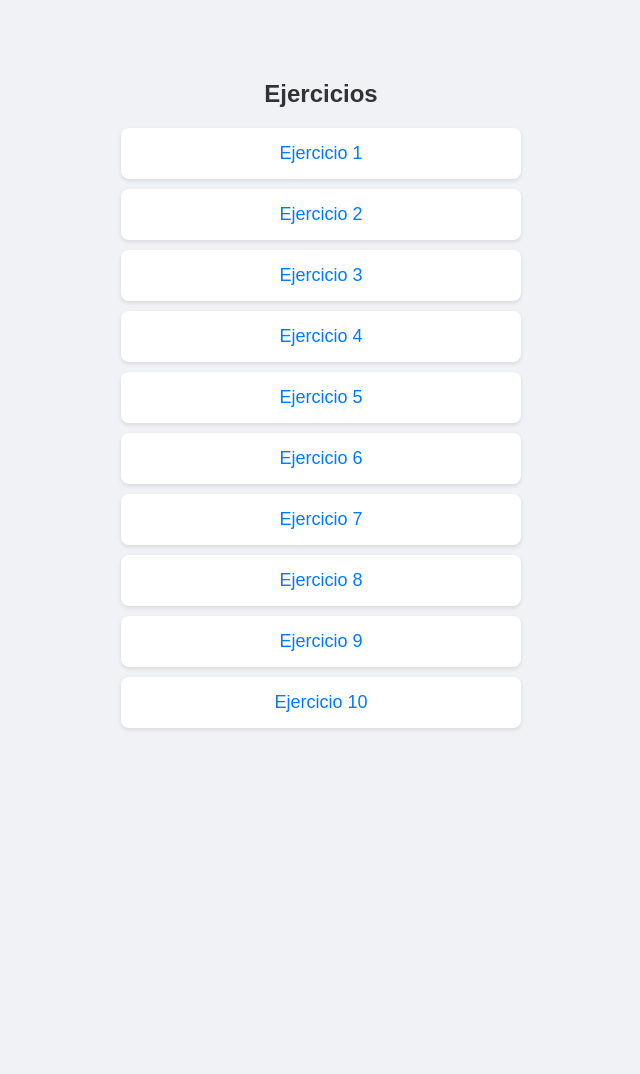
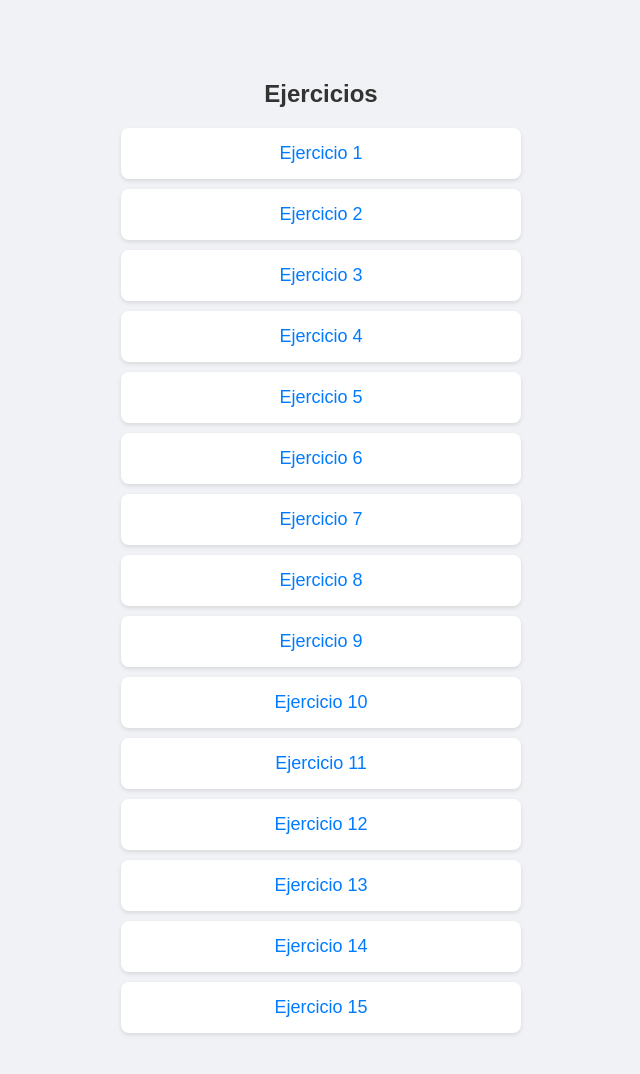
Before and after one commit to leosc91/actividad1-prograweb, a plain HTML site: page index.html in a window 1280 px wide. Shown: the whole page, without its empty margins (319-959 px from the left). Before the commit the page ends 800 px from the top, so only its background shows below. Drawn offline with Linux system fonts and the light colour scheme.

Commit message:
Update index.html

```diff
--- a/index.html
+++ b/index.html
@@ -20,6 +20,11 @@
         <a href="ejercicio8.html">Ejercicio 8</a>
         <a href="ejercicio9.html">Ejercicio 9</a>
         <a href="ejercicio10.html">Ejercicio 10</a>
+        <a href="ejercicio11.html">Ejercicio 11</a>
+        <a href="ejercicio12.html">Ejercicio 12</a>
+        <a href="ejercicio13.html">Ejercicio 13</a>
+        <a href="ejercicio14.html">Ejercicio 14</a>
+        <a href="ejercicio15.html">Ejercicio 15</a>
     </div>
 </body>
 </html>
```
